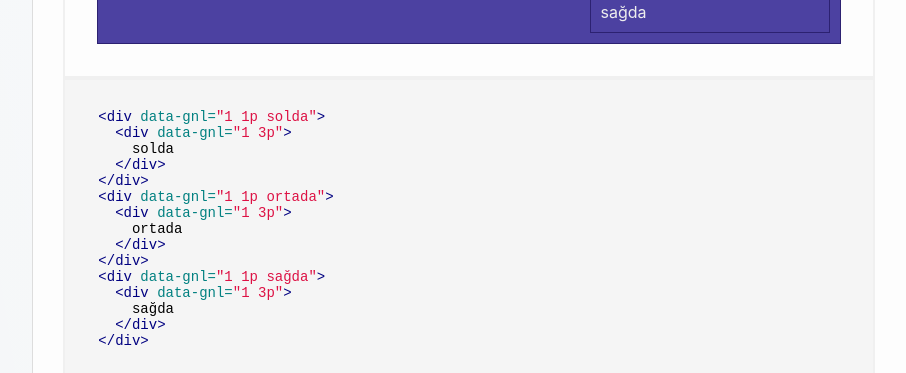
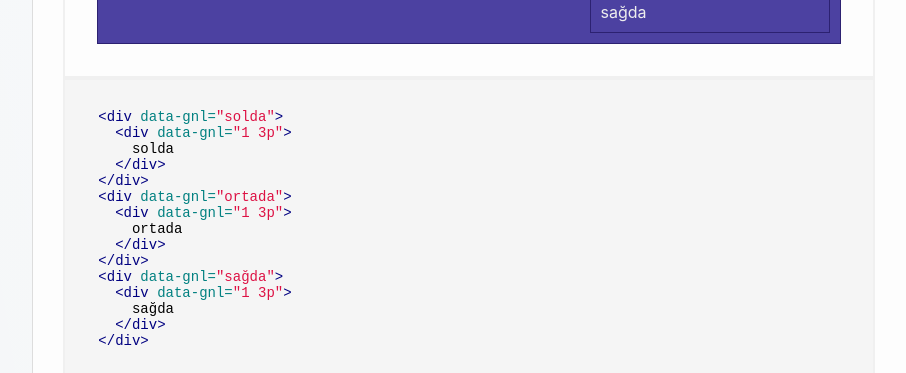
Before and after one commit to data-deveb/data-deveb.github.io, a Jekyll site: the page built from 1.0/tr/kap-orgusu/konumlama.html, in a window 1280 px wide. Shown: the part 1609-1982 px from the top of the page, without its empty margins (200-1106 px from the left). Built offline with Jekyll 4.4.1, drawn with Linux system fonts in a browser that asks for light colours; some web fonts are replaced; some of the changed text lies outside the part shown.

Commit message:
Deveb 1.0 belleti
div etiketi varsayılan olarak 100% olduğu için 1 1p lerin kullanılmasına gerek olmayan yerler kaldırıldı.

```diff
--- a/1.0/tr/kap-orgusu/konumlama.html
+++ b/1.0/tr/kap-orgusu/konumlama.html
@@ -51,17 +51,17 @@ title: Kap Örgüsü Konumlama
   <div class="örnek">
     <h3>Önizleme</h3>
     <div class="önizleme">
-      <div data-gnl="1 1p solda">
+      <div data-gnl="solda">
         <div data-gnl="1 3p">
           solda
         </div>
       </div>
-      <div data-gnl="1 1p ortada">
+      <div data-gnl="ortada">
         <div data-gnl="1 3p">
           ortada
         </div>
       </div>
-      <div data-gnl="1 1p sağda">
+      <div data-gnl="sağda">
         <div data-gnl="1 3p">
           sağda
         </div>
@@ -69,17 +69,17 @@ title: Kap Örgüsü Konumlama
     </div>
   </div>
   {% highlight html %}
-    <div data-gnl="1 1p solda">
+    <div data-gnl="solda">
       <div data-gnl="1 3p">
         solda
       </div>
     </div>
-    <div data-gnl="1 1p ortada">
+    <div data-gnl="ortada">
       <div data-gnl="1 3p">
         ortada
       </div>
     </div>
-    <div data-gnl="1 1p sağda">
+    <div data-gnl="sağda">
       <div data-gnl="1 3p">
         sağda
       </div>
@@ -177,7 +177,7 @@ title: Kap Örgüsü Konumlama
   <div class="örnek">
     <h3>Önizleme</h3>
     <div class="önizleme">
-      <div data-gnl="1 1p araları-aralık">
+      <div data-gnl="araları-aralık">
         <div data-gnl="1 8p">
           araları-aralık
         </div>
@@ -188,7 +188,7 @@ title: Kap Örgüsü Konumlama
           araları-aralık
         </div>
       </div>
-      <div data-gnl="1 1p dengeli-aralık">
+      <div data-gnl="dengeli-aralık">
         <div data-gnl="1 8p">
           dengeli-aralık
         </div>
@@ -202,7 +202,7 @@ title: Kap Örgüsü Konumlama
     </div>
   </div>
   {% highlight html %}
-    <div data-gnl="1 1p araları-aralık">
+    <div data-gnl="araları-aralık">
       <div data-gnl="1 8p">
         araları-aralık
       </div>
@@ -213,7 +213,7 @@ title: Kap Örgüsü Konumlama
         araları-aralık
       </div>
     </div>
-    <div data-gnl="1 1p dengeli-aralık">
+    <div data-gnl="dengeli-aralık">
       <div data-gnl="1 8p">
         dengeli-aralık
       </div>
@@ -297,7 +297,7 @@ title: Kap Örgüsü Konumlama
           Varsayılan örnek bir yazı.
         </div>
       </div>
-      <div data-gnl="1 1p satırda">
+      <div data-gnl="satırda">
         <div data-gnl="0" style="font-size:2em">
           Örnek bir yazı "satırda".
         </div>
@@ -324,7 +324,7 @@ title: Kap Örgüsü Konumlama
         Varsayılan örnek bir yazı.
       </div>
     </div>
-    <div data-gnl="1 1p satırda">
+    <div data-gnl="satırda">
       <div data-gnl="0" style="font-size:2em">
         Örnek bir yazı "satırda".
       </div>
@@ -351,7 +351,7 @@ title: Kap Örgüsü Konumlama
   <div class="örnek">
     <h3>Önizleme</h3>
     <div class="önizleme">
-      <div data-gnl="1 1p ters-dürme">
+      <div data-gnl="ters-dürme">
         <div data-gnl="1 3p">
           ters-dürme #1
         </div>
@@ -371,7 +371,7 @@ title: Kap Örgüsü Konumlama
           ters-dürme #6
         </div>
       </div>
-      <div data-gnl="1 1p ters-satır">
+      <div data-gnl="ters-satır">
         <div data-gnl="1 3p">
           ters-satır #1
         </div>
@@ -391,7 +391,7 @@ title: Kap Örgüsü Konumlama
           ters-satır #6
         </div>
       </div>
-      <div data-gnl="1 1p ters-sütun">
+      <div data-gnl="ters-sütun">
         <div data-gnl="1 3p">
           ters-sütun #1
         </div>
@@ -405,7 +405,7 @@ title: Kap Örgüsü Konumlama
     </div>
   </div>
   {% highlight html %}
-    <div data-gnl="1 1p ters-dürme">
+    <div data-gnl="ters-dürme">
       <div data-gnl="1 3p">
         ters-dürme #1
       </div>
@@ -425,7 +425,7 @@ title: Kap Örgüsü Konumlama
         ters-dürme #6
       </div>
     </div>
-    <div data-gnl="1 1p ters-satır">
+    <div data-gnl="ters-satır">
       <div data-gnl="1 3p">
         ters-satır #1
       </div>
@@ -445,7 +445,7 @@ title: Kap Örgüsü Konumlama
         ters-satır #6
       </div>
     </div>
-    <div data-gnl="1 1p ters-sütun">
+    <div data-gnl="ters-sütun">
       <div data-gnl="1 3p">
         ters-sütun #1
       </div>
@@ -469,7 +469,7 @@ title: Kap Örgüsü Konumlama
       <div data-gnl="1 24p kaymadan">
         Taşmadan yazamadıklarımızdan mısınız?
       </div>
-      <div data-gnl="1 1p dürmeden">
+      <div data-gnl="dürmeden">
         <div>
           Buradaki içerikler dürmeden etkisi altında görüntülenmektedir.
         </div>
@@ -489,7 +489,7 @@ title: Kap Örgüsü Konumlama
     <div data-gnl="1 24p kaymadan">
       Taşmadan yazamadıklarımızdan mısınız?
     </div>
-    <div data-gnl="1 1p dürmeden">
+    <div data-gnl="dürmeden">
       <div>
         Buradaki içerikler dürmeden etkisi altında görüntülenmektedir.
       </div>
```
